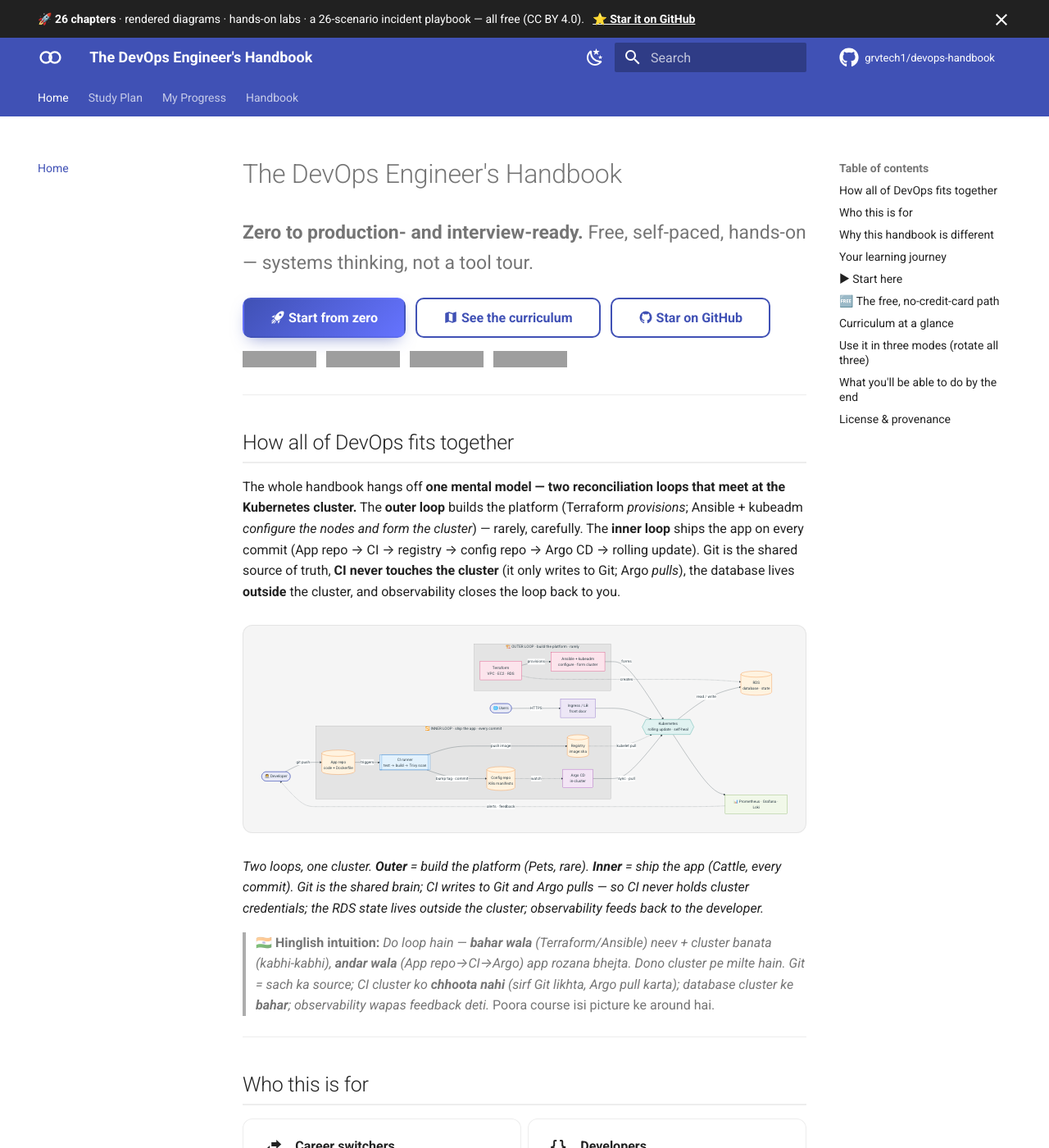
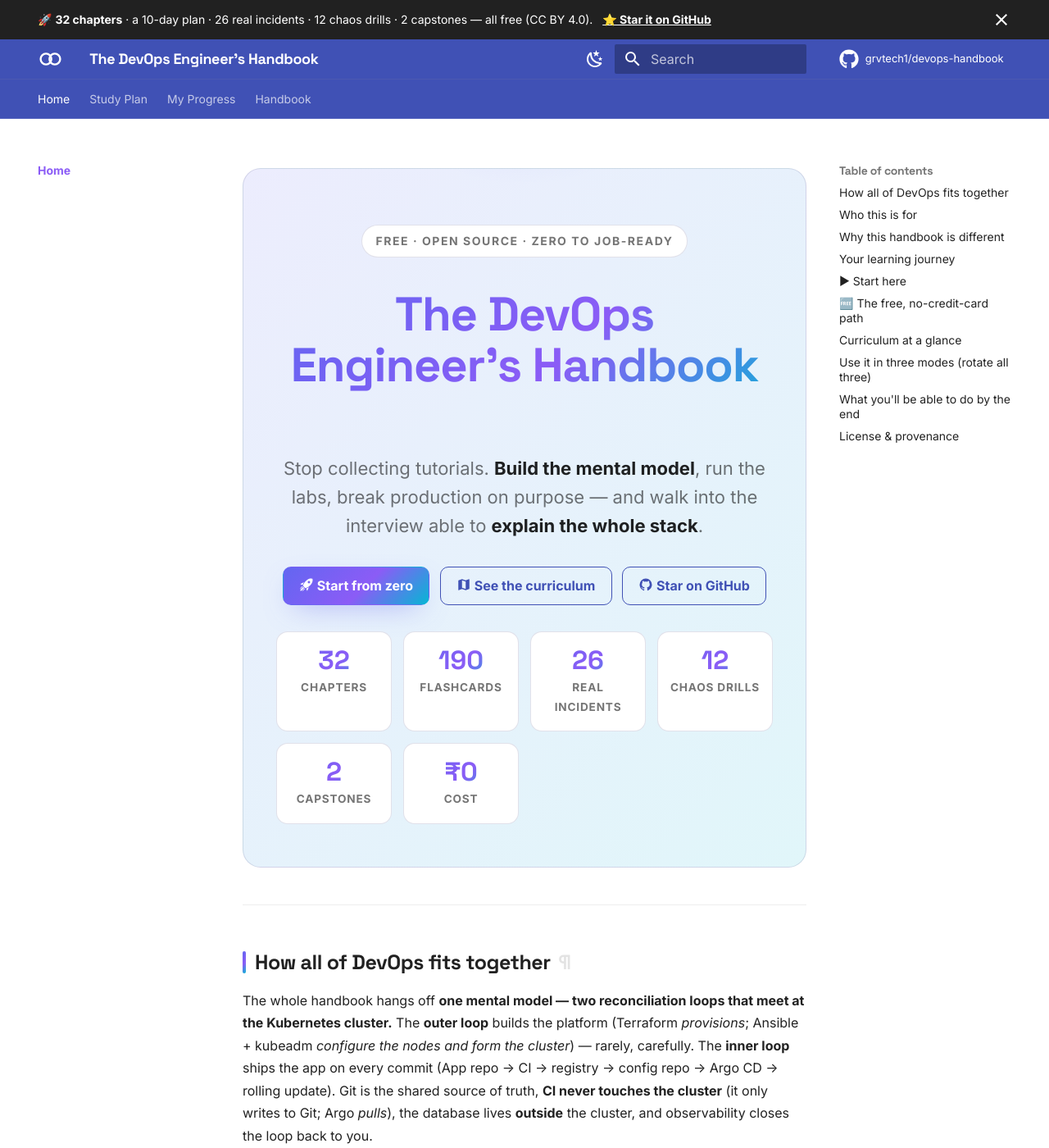
Before and after one commit to grvtech1/devops-handbook, an MkDocs documentation site: the page built from docs/index.md, in a window 1280 px wide and 1400 px high. Shown: the whole window at 82% size. Built offline with MkDocs 1.6.1 and Material for MkDocs 9.7.7, drawn with Linux system fonts in a browser that asks for light colours; comment, search, counter and statistics services are not loaded; grey boxes are pictures that could not be loaded.

Commit message:
feat(design): visual overhaul — Space Grotesk/Inter/JetBrains, gradient design system, hero + stat tiles, refreshed cards/tables/callouts

```diff
--- a/docs/index.md
+++ b/docs/index.md
@@ -1,17 +1,27 @@
+<div class="dhb-hero" markdown>
+
+<span class="dhb-eyebrow">Free · open source · zero to job-ready</span>
+
 # The DevOps Engineer's Handbook
 
-<p style="font-size:1.15rem; color:var(--md-default-fg-color--light); margin-top:-.4rem;">
-<strong>Zero to production- and interview-ready.</strong> Free, self-paced, hands-on — systems thinking, not a tool tour.
+<p class="dhb-sub">
+Stop collecting tutorials. <strong>Build the mental model</strong>, run the labs, break production on purpose — and walk into the interview able to <strong>explain the whole stack</strong>.
 </p>
 
 [:material-rocket-launch: Start from zero](00a-preflight.md){ .md-button .md-button--primary }
 [:material-map: See the curriculum](00-INDEX.md){ .md-button }
 [:material-github: Star on GitHub](https://github.com/grvtech1/devops-handbook){ .md-button }
 
-![Chapters](https://img.shields.io/badge/chapters-28-4051b5) &nbsp;
-![Level](https://img.shields.io/badge/level-zero%20→%20job--ready-f57c00) &nbsp;
-![Cost](https://img.shields.io/badge/cost-free-43a047) &nbsp;
-![License](https://img.shields.io/badge/license-CC%20BY%204.0-1e88e5)
+<div class="dhb-stats">
+  <div class="dhb-stat"><b>32</b><span>Chapters</span></div>
+  <div class="dhb-stat"><b>190</b><span>Flashcards</span></div>
+  <div class="dhb-stat"><b>26</b><span>Real incidents</span></div>
+  <div class="dhb-stat"><b>12</b><span>Chaos drills</span></div>
+  <div class="dhb-stat"><b>2</b><span>Capstones</span></div>
+  <div class="dhb-stat"><b>₹0</b><span>Cost</span></div>
+</div>
+
+</div>
 
 ---
 
--- a/docs/stylesheets/extra.css
+++ b/docs/stylesheets/extra.css
@@ -1,6 +1,291 @@
-/* ---- DevOps Handbook — site polish + interactive widgets ---- */
+/* =============================================================
+   The DevOps Engineer's Handbook — design system
+   Modern dev-tool aesthetic. Light + dark safe.
+   ============================================================= */
 
-/* Progress meter (injected on the Progress page and any tracker-like page) */
+@import url('https://fonts.googleapis.com/css2?family=Space+Grotesk:wght@500;600;700&display=swap');
+
+/* ---------- 1. Design tokens ---------- */
+:root {
+  --dhb-indigo: #6366f1;
+  --dhb-violet: #8b5cf6;
+  --dhb-cyan:   #06b6d4;
+  --dhb-grad:   linear-gradient(135deg, #6366f1 0%, #8b5cf6 55%, #06b6d4 100%);
+  --dhb-grad-soft: linear-gradient(135deg, rgba(99,102,241,.12), rgba(6,182,212,.12));
+  --dhb-display: 'Space Grotesk', 'Inter', system-ui, sans-serif;
+  --dhb-radius: 14px;
+  --dhb-glow: 0 12px 34px -14px rgba(99, 102, 241, .55);
+  --dhb-border: rgba(120, 120, 160, .22);
+}
+[data-md-color-scheme="slate"] {
+  --dhb-border: rgba(160, 170, 220, .18);
+  --dhb-grad-soft: linear-gradient(135deg, rgba(99,102,241,.18), rgba(6,182,212,.14));
+}
+
+/* ---------- 2. Typography ---------- */
+.md-typeset h1,
+.md-typeset h2,
+.md-typeset h3,
+.md-typeset h4,
+.md-nav__title,
+.md-header__topic {
+  font-family: var(--dhb-display);
+  letter-spacing: -.02em;
+}
+.md-typeset h1 {
+  font-weight: 700;
+  font-size: 2.1rem;
+  line-height: 1.15;
+  margin-bottom: .6rem;
+}
+.md-typeset h2 {
+  font-weight: 700;
+  border-bottom: none;
+  padding-bottom: 0;
+  margin-top: 2.6rem;
+  position: relative;
+  padding-left: .75rem;
+}
+/* H2 gets a gradient rail instead of a dull underline */
+.md-typeset h2::before {
+  content: "";
+  position: absolute;
+  left: 0; top: .16em; bottom: .16em;
+  width: 4px;
+  border-radius: 4px;
+  background: var(--dhb-grad);
+}
+.md-typeset h3 { font-weight: 600; margin-top: 1.9rem; }
+.md-typeset { line-height: 1.72; }
+.md-typeset p { margin: .8rem 0; }
+
+/* ---------- 3. Hero (landing page) ---------- */
+.dhb-hero {
+  position: relative;
+  margin: .5rem 0 2.2rem;
+  padding: 2.6rem 2rem 2.4rem;
+  border-radius: 22px;
+  border: 1px solid var(--dhb-border);
+  background: var(--dhb-grad-soft), var(--md-default-bg-color);
+  overflow: hidden;
+  text-align: center;
+}
+.dhb-hero::after {   /* soft glow orb */
+  content: "";
+  position: absolute;
+  top: -55%; left: 50%;
+  width: 520px; height: 520px;
+  transform: translateX(-50%);
+  background: radial-gradient(circle, rgba(99,102,241,.20) 0%, transparent 62%);
+  pointer-events: none;
+}
+.dhb-hero > * { position: relative; z-index: 1; }
+.dhb-hero .dhb-eyebrow {
+  display: inline-block;
+  font-size: .7rem;
+  font-weight: 700;
+  letter-spacing: .11em;
+  text-transform: uppercase;
+  padding: .34rem .85rem;
+  border-radius: 999px;
+  border: 1px solid var(--dhb-border);
+  background: var(--md-default-bg-color);
+  color: var(--md-default-fg-color--light);
+  margin-bottom: 1.1rem;
+}
+.md-typeset .dhb-hero h1 {
+  font-size: 2.9rem;
+  line-height: 1.08;
+  margin: 0 0 .7rem;
+  background: var(--dhb-grad);
+  -webkit-background-clip: text;
+  background-clip: text;
+  -webkit-text-fill-color: transparent;
+  color: transparent;
+}
+.dhb-hero .dhb-sub {
+  font-size: 1.1rem;
+  max-width: 44rem;
+  margin: 0 auto 1.6rem;
+  color: var(--md-default-fg-color--light);
+  line-height: 1.6;
+}
+.dhb-hero .dhb-sub strong { color: var(--md-default-fg-color); }
+
+@media screen and (max-width: 44.98em) {
+  .dhb-hero { padding: 1.9rem 1.1rem; }
+  .md-typeset .dhb-hero h1 { font-size: 2.05rem; }
+  .dhb-hero .dhb-sub { font-size: 1rem; }
+}
+
+/* ---------- 4. Stat tiles ---------- */
+.dhb-stats {
+  display: grid;
+  grid-template-columns: repeat(auto-fit, minmax(112px, 1fr));
+  gap: .7rem;
+  margin: 1.6rem 0 .2rem;
+}
+.dhb-stat {
+  padding: .85rem .5rem;
+  border-radius: var(--dhb-radius);
+  border: 1px solid var(--dhb-border);
+  background: var(--md-default-bg-color);
+  text-align: center;
+  transition: transform .18s ease, border-color .18s ease;
+}
+.dhb-stat:hover { transform: translateY(-3px); border-color: var(--dhb-violet); }
+.dhb-stat b {
+  display: block;
+  font-family: var(--dhb-display);
+  font-size: 1.6rem;
+  font-weight: 700;
+  line-height: 1.1;
+  background: var(--dhb-grad);
+  -webkit-background-clip: text;
+  background-clip: text;
+  -webkit-text-fill-color: transparent;
+}
+.dhb-stat span {
+  display: block;
+  margin-top: .2rem;
+  font-size: .68rem;
+  font-weight: 600;
+  letter-spacing: .06em;
+  text-transform: uppercase;
+  color: var(--md-default-fg-color--light);
+}
+
+/* ---------- 5. Buttons ---------- */
+.md-typeset .md-button {
+  border-radius: 10px;
+  font-weight: 650;
+  border-width: 1px;
+  padding: .55em 1.2em;
+  transition: transform .15s ease, box-shadow .15s ease, filter .15s ease;
+}
+.md-typeset .md-button:hover { transform: translateY(-2px); }
+.md-typeset .md-button--primary {
+  background: var(--dhb-grad);
+  border-color: transparent;
+  color: #fff;
+  box-shadow: var(--dhb-glow);
+}
+.md-typeset .md-button--primary:hover { filter: brightness(1.08); color: #fff; }
+.md-typeset .md-button + .md-button { margin-left: .4rem; }
+
+/* ---------- 6. Grid cards ---------- */
+.md-typeset .grid.cards > ul > li,
+.md-typeset .grid.cards > :is(ul, ol) > li {
+  border: 1px solid var(--dhb-border);
+  border-radius: var(--dhb-radius);
+  padding: 1.15rem 1.2rem;
+  background: var(--md-default-bg-color);
+  transition: transform .18s ease, box-shadow .18s ease, border-color .18s ease;
+  position: relative;
+  overflow: hidden;
+}
+/* gradient top-rail reveals on hover */
+.md-typeset .grid.cards > ul > li::before {
+  content: "";
+  position: absolute;
+  inset: 0 0 auto 0;
+  height: 3px;
+  background: var(--dhb-grad);
+  transform: scaleX(0);
+  transform-origin: left;
+  transition: transform .25s ease;
+}
+.md-typeset .grid.cards > ul > li:hover::before { transform: scaleX(1); }
+.md-typeset .grid.cards > ul > li:hover {
+  transform: translateY(-4px);
+  border-color: transparent;
+  box-shadow: var(--dhb-glow);
+}
+.md-typeset .grid.cards :is(.lg) svg {
+  height: 1.9em; width: 1.9em;
+  fill: var(--dhb-violet);
+}
+
+/* ---------- 7. Admonitions + the Hinglish callout ---------- */
+.md-typeset :is(.admonition, details) {
+  border-radius: 12px;
+  border-left-width: 4px;
+  border-width: 1px 1px 1px 4px;
+  box-shadow: 0 4px 16px -10px rgba(0,0,0,.3);
+}
+.md-typeset .admonition-title { font-weight: 700; }
+
+/* Blockquotes — the 🇮🇳 Hinglish intuition boxes get real identity */
+.md-typeset blockquote {
+  border-left: 4px solid transparent;
+  border-image: var(--dhb-grad) 1;
+  background: var(--dhb-grad-soft);
+  border-radius: 0 12px 12px 0;
+  padding: .85rem 1.1rem;
+  color: var(--md-default-fg-color);
+}
+.md-typeset blockquote > :first-child { margin-top: 0; }
+.md-typeset blockquote > :last-child { margin-bottom: 0; }
+
+/* ---------- 8. Tables ---------- */
+.md-typeset table:not([class]) {
+  border-radius: 12px;
+  overflow: hidden;
+  border: 1px solid var(--dhb-border);
+  box-shadow: 0 2px 14px -10px rgba(0,0,0,.35);
+  font-size: .76rem;
+}
+.md-typeset table:not([class]) th {
+  background: var(--dhb-grad);
+  color: #fff;
+  font-family: var(--dhb-display);
+  font-weight: 600;
+  letter-spacing: .01em;
+  border: none;
+}
+.md-typeset table:not([class]) tr:hover td {
+  background: var(--dhb-grad-soft);
+}
+.md-typeset table:not([class]) td { border-color: var(--dhb-border); }
+
+/* ---------- 9. Code ---------- */
+.md-typeset pre > code { border-radius: 10px; }
+.md-typeset .highlight { border-radius: 10px; }
+.md-typeset code {
+  border-radius: 5px;
+  font-size: .84em;
+}
+.md-typeset :not(pre) > code {
+  background: var(--dhb-grad-soft);
+  padding: .12em .38em;
+}
+
+/* ---------- 10. Mermaid ---------- */
+.md-typeset .mermaid {
+  display: flex;
+  justify-content: center;
+  margin: 1.6rem 0;
+  padding: 1.2rem;
+  border: 1px solid var(--dhb-border);
+  border-radius: var(--dhb-radius);
+  background: var(--md-default-bg-color);
+  box-shadow: 0 4px 18px -12px rgba(0,0,0,.4);
+  overflow-x: auto;
+}
+
+/* ---------- 11. Header / nav polish ---------- */
+.md-header {
+  box-shadow: 0 1px 0 var(--dhb-border);
+  backdrop-filter: saturate(1.5) blur(6px);
+}
+.md-tabs { border-bottom: 1px solid rgba(255,255,255,.12); }
+.md-nav__item .md-nav__link--active {
+  font-weight: 700;
+  color: var(--dhb-violet);
+}
+.md-typeset .headerlink { opacity: .35; }
+
+/* ---------- 12. Existing widgets (progress, flashcards) ---------- */
 .dhb-progress {
   position: relative;
   height: 28px;
@@ -8,13 +293,13 @@
   border-radius: 14px;
   overflow: hidden;
   margin: 1rem 0 1.5rem;
-  box-shadow: inset 0 0 0 1px var(--md-default-fg-color--lightest);
+  box-shadow: inset 0 0 0 1px var(--dhb-border);
 }
 .dhb-progress-fill {
   position: absolute;
   top: 0; left: 0; bottom: 0;
   width: 0;
-  background: linear-gradient(90deg, var(--md-primary-fg-color), var(--md-accent-fg-color));
+  background: var(--dhb-grad);
   transition: width .35s ease;
 }
 .dhb-progress-label {
@@ -27,16 +312,9 @@
   letter-spacing: .02em;
   color: var(--md-default-fg-color);
 }
+.md-content .task-list-item input[type="checkbox"] { cursor: pointer; }
+.md-content .task-list-item input[type="checkbox"]:not(:disabled) { transform: scale(1.15); }
 
-/* Make task-list checkboxes feel clickable (progress.js enables them) */
-.md-content .task-list-item input[type="checkbox"] {
-  cursor: pointer;
-}
-.md-content .task-list-item input[type="checkbox"]:not(:disabled) {
-  transform: scale(1.15);
-}
-
-/* Flashcards — quiz mode (blur answers until clicked) */
 .dhb-fc-toggle { margin: .25rem 0 1.25rem; }
 .dhb-fc-answer { cursor: pointer; transition: filter .15s ease; }
 .dhb-fc-answer.dhb-hidden { filter: blur(5px); user-select: none; }
@@ -47,86 +325,10 @@
   margin: -.5rem 0 1rem;
 }
 
-/* A touch more breathing room in the chapter header callouts */
-.md-typeset blockquote { border-left-width: 3px; }
-
-/* ============================================================
-   VISUAL LEVEL-UP — cards, buttons, mermaid, admonitions, tables
-   ============================================================ */
-
-/* Grid cards — hover lift + accent, dark-mode safe */
-.md-typeset .grid.cards > ul > li,
-.md-typeset .grid.cards > :is(ul, ol) > li {
-  border: 1px solid var(--md-default-fg-color--lightest);
-  border-radius: 12px;
-  padding: 1rem 1.05rem;
-  transition: transform .18s ease, box-shadow .18s ease, border-color .18s ease;
-  background: var(--md-default-bg-color);
+/* ---------- 13. Motion ---------- */
+@media (prefers-reduced-motion: reduce) {
+  *, *::before, *::after {
+    animation-duration: .01ms !important;
+    transition-duration: .01ms !important;
+  }
 }
-.md-typeset .grid.cards > ul > li:hover {
-  transform: translateY(-4px);
-  border-color: var(--md-accent-fg-color);
-  box-shadow: 0 10px 26px -12px rgba(63, 81, 181, .5);
-}
-.md-typeset .grid.cards .twemoji.lg svg,
-.md-typeset .grid.cards :is(.lg) svg { height: 1.9em; width: 1.9em; }
-
-/* Buttons — primary gets a gradient + lift */
-.md-typeset .md-button {
-  border-radius: 10px;
-  font-weight: 700;
-  transition: transform .15s ease, box-shadow .15s ease, filter .15s ease;
-}
-.md-typeset .md-button:hover { transform: translateY(-2px); }
-.md-typeset .md-button--primary {
-  background: linear-gradient(135deg, var(--md-primary-fg-color), #6573ff);
-  border-color: transparent;
-  box-shadow: 0 8px 20px -8px rgba(63, 81, 181, .6);
-}
-.md-typeset .md-button--primary:hover { filter: brightness(1.06); }
-
-/* Mermaid — centered, framed, breathes */
-.md-typeset .mermaid {
-  display: flex;
-  justify-content: center;
-  margin: 1.4rem 0;
-  padding: 1rem;
-  border: 1px solid var(--md-default-fg-color--lightest);
-  border-radius: 12px;
-  background: var(--md-code-bg-color);
-  overflow-x: auto;
-}
-
-/* Admonitions — a little rounder + softer */
-.md-typeset :is(.admonition, details) {
-  border-radius: 10px;
-  border-left-width: 4px;
-  box-shadow: 0 2px 10px -6px rgba(0,0,0,.25);
-}
-
-/* Tables — header pops, rounded corners, row hover */
-.md-typeset table:not([class]) {
-  border-radius: 10px;
-  overflow: hidden;
-  box-shadow: 0 1px 8px -5px rgba(0,0,0,.3);
-}
-.md-typeset table:not([class]) th {
-  background: var(--md-primary-fg-color);
-  color: #fff;
-  font-weight: 700;
-}
-.md-typeset table:not([class]) tr:hover td {
-  background: var(--md-default-fg-color--lightest);
-}
-
-/* Section headings — subtle accent underline on H2 */
-.md-typeset h2 {
-  border-bottom: 2px solid var(--md-default-fg-color--lightest);
-  padding-bottom: .3rem;
-}
-
-/* Landing hero buttons row spacing */
-.md-typeset .md-button + .md-button { margin-left: .4rem; }
-
-/* Code blocks — a hair more rounding */
-.md-typeset pre > code { border-radius: 8px; }
--- a/mkdocs.yml
+++ b/mkdocs.yml
@@ -16,18 +16,21 @@
   language: en
   logo: assets/logo.svg
   favicon: assets/favicon.svg
+  font:
+    text: Inter
+    code: JetBrains Mono
   palette:
     - media: "(prefers-color-scheme: light)"
       scheme: default
       primary: indigo
-      accent: indigo
+      accent: deep purple
       toggle:
         icon: material/weather-night
         name: Switch to dark mode
     - media: "(prefers-color-scheme: dark)"
       scheme: slate
       primary: indigo
-      accent: indigo
+      accent: deep purple
       toggle:
         icon: material/weather-sunny
         name: Switch to light mode
--- a/overrides/main.html
+++ b/overrides/main.html
@@ -1,7 +1,7 @@
 {% extends "base.html" %}
 
 {% block announce %}
-  🚀 <strong>26 chapters</strong> · rendered diagrams · hands-on labs · a 26-scenario incident playbook — all free (CC BY 4.0).
+  🚀 <strong>32 chapters</strong> · a 10-day plan · 26 real incidents · 12 chaos drills · 2 capstones — all free (CC BY 4.0).
   &nbsp;
   <a href="https://github.com/grvtech1/devops-handbook" style="color: inherit; text-decoration: underline; font-weight: 700;">⭐ Star it on GitHub</a>
 {% endblock %}
```
